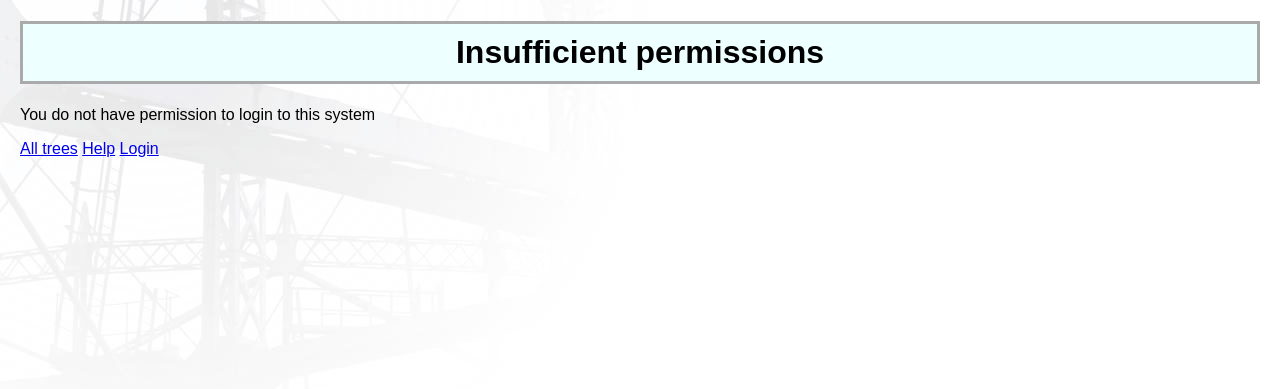
After one commit to mozilla/deprecated-treestatus, a Python web app: template treestatus/templates/badlogin.html in a window 1280 px wide. The commit adds this page. Shown: the top 389 px of the page. Run offline with Jinja, Linux system fonts and the light colour scheme; the template is opened without the code that fills it, so the values that code supplies are empty.

Commit message:
Fix login failures

```diff
--- /dev/null
+++ b/treestatus/templates/badlogin.html
@@ -0,0 +1,18 @@
+<!DOCTYPE html PUBLIC "-//W3C//DTD XHTML 1.0 Strict//EN" "http://www.w3.org/TR/xhtml1/DTD/xhtml1-strict.dtd">
+<html xmlns="http://www.w3.org/1999/xhtml">
+<head>
+    <title>Tree Status</title>
+    <link rel="stylesheet" type="text/css" href="/static/releng.css" />
+</head>
+<body>
+    <h1>Insufficient permissions</h1>
+    <p>
+    You do not have permission to login to this system
+    </p>
+    <p>
+    <a href="/">All trees</a>
+    <a href="/help">Help</a>
+    <a href="/login">Login</a>
+    </p>
+</body>
+</html>
--- a/treestatus/templates/index.html
+++ b/treestatus/templates/index.html
@@ -1,6 +1,5 @@
 <!DOCTYPE html PUBLIC "-//W3C//DTD XHTML 1.0 Strict//EN" "http://www.w3.org/TR/xhtml1/DTD/xhtml1-strict.dtd">
 <html xmlns="http://www.w3.org/1999/xhtml">
-<!-- hi mom -->
 <head>
     <title>Tree Status</title>
     <link rel="stylesheet" type="text/css" href="/static/releng.css" />
```
Also changed, not shown: treestatus/app.py (+7 -1 lines).
